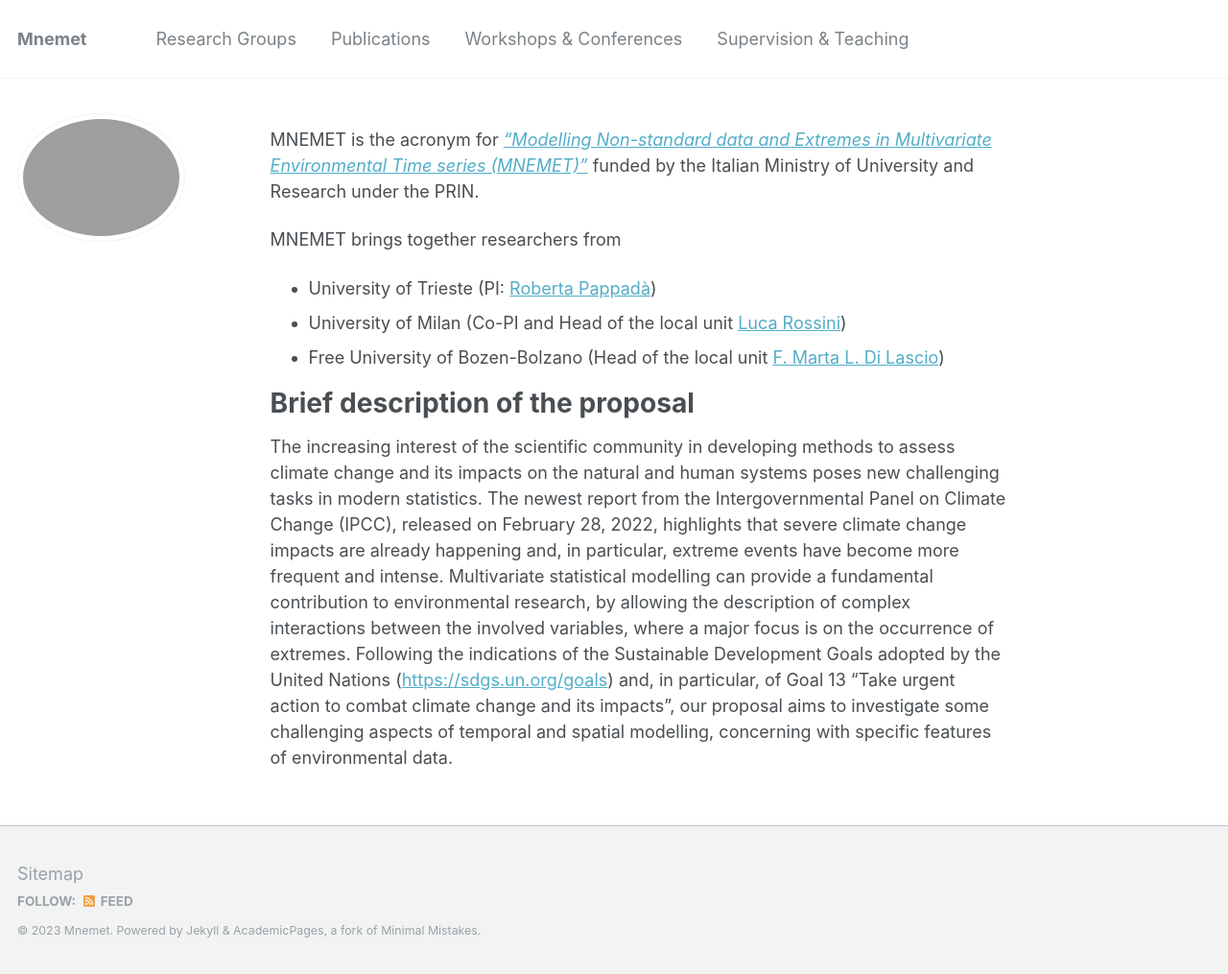
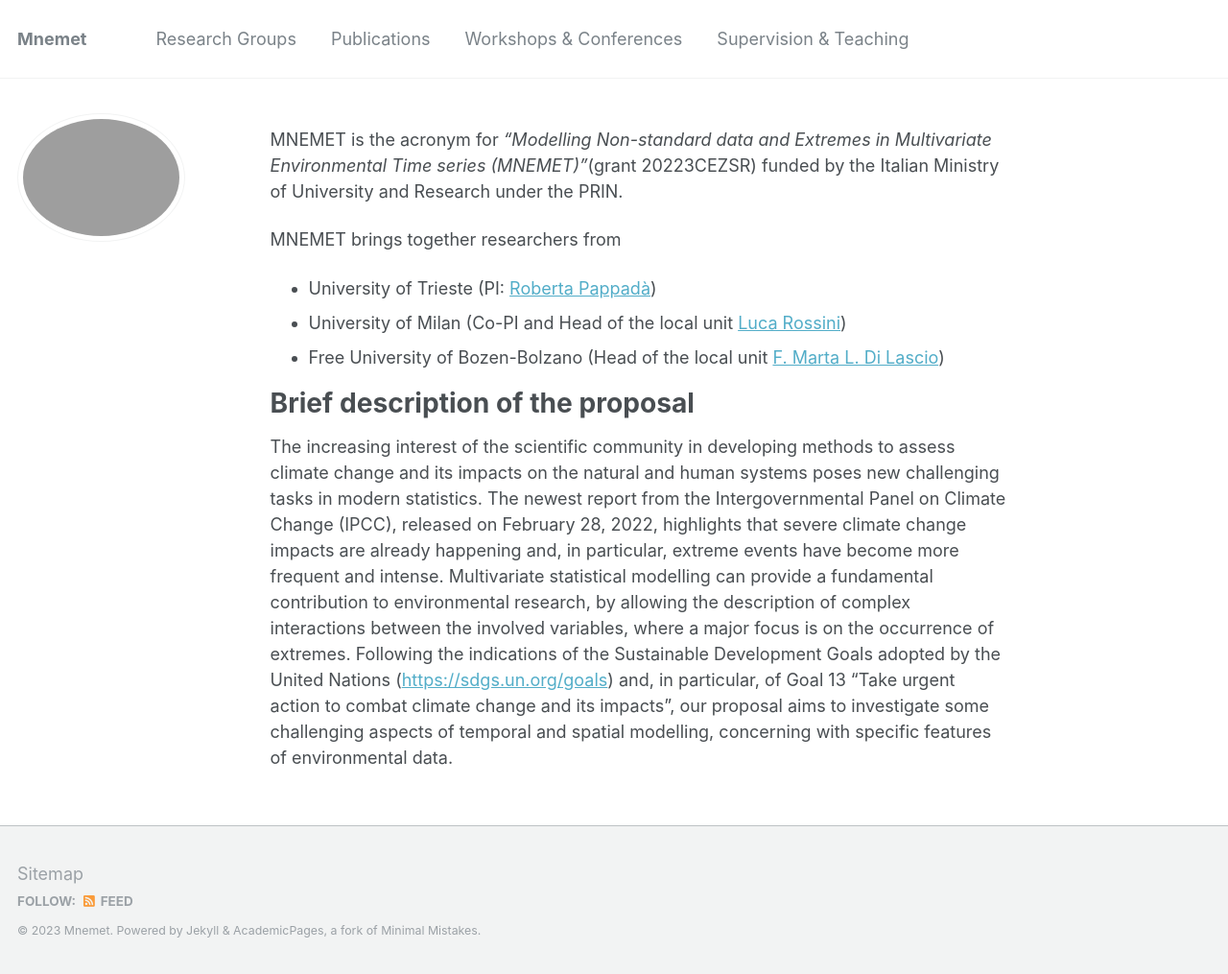
Before and after one commit to rossiniluca/Mnemet, a Jekyll site: the page built from _pages/about.md, in a window 1280 px wide. Shown: the whole page at 96% size. Built offline with Jekyll 4.4.1, drawn with Linux system fonts in a browser that asks for light colours.

Commit message:
Update about.md

```diff
--- a/_pages/about.md
+++ b/_pages/about.md
@@ -9,7 +9,7 @@ redirect_from:
 ---
 
 
-MNEMET is the acronym for [*“Modelling Non-standard data and Extremes in Multivariate Environmental Time series (MNEMET)”*](grant 20223CEZSR) funded by the Italian Ministry of University and Research under the PRIN.
+MNEMET is the acronym for *“Modelling Non-standard data and Extremes in Multivariate Environmental Time series (MNEMET)”*(grant 20223CEZSR) funded by the Italian Ministry of University and Research under the PRIN.
 
 MNEMET brings together researchers from
 * University of Trieste (PI: [Roberta Pappadà](https://deams.units.it/it/dipartimento/persone/personale-docente))
```
